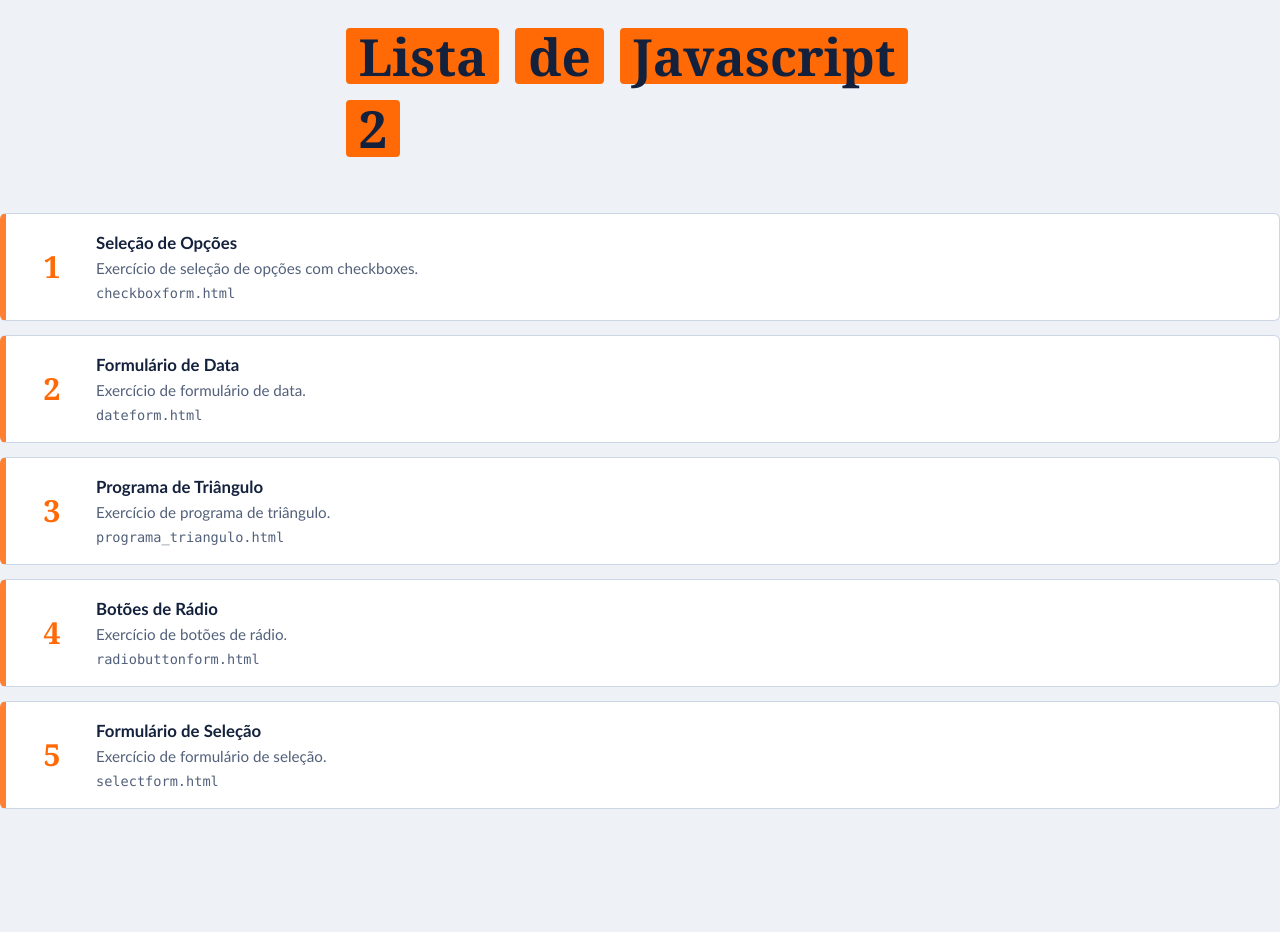
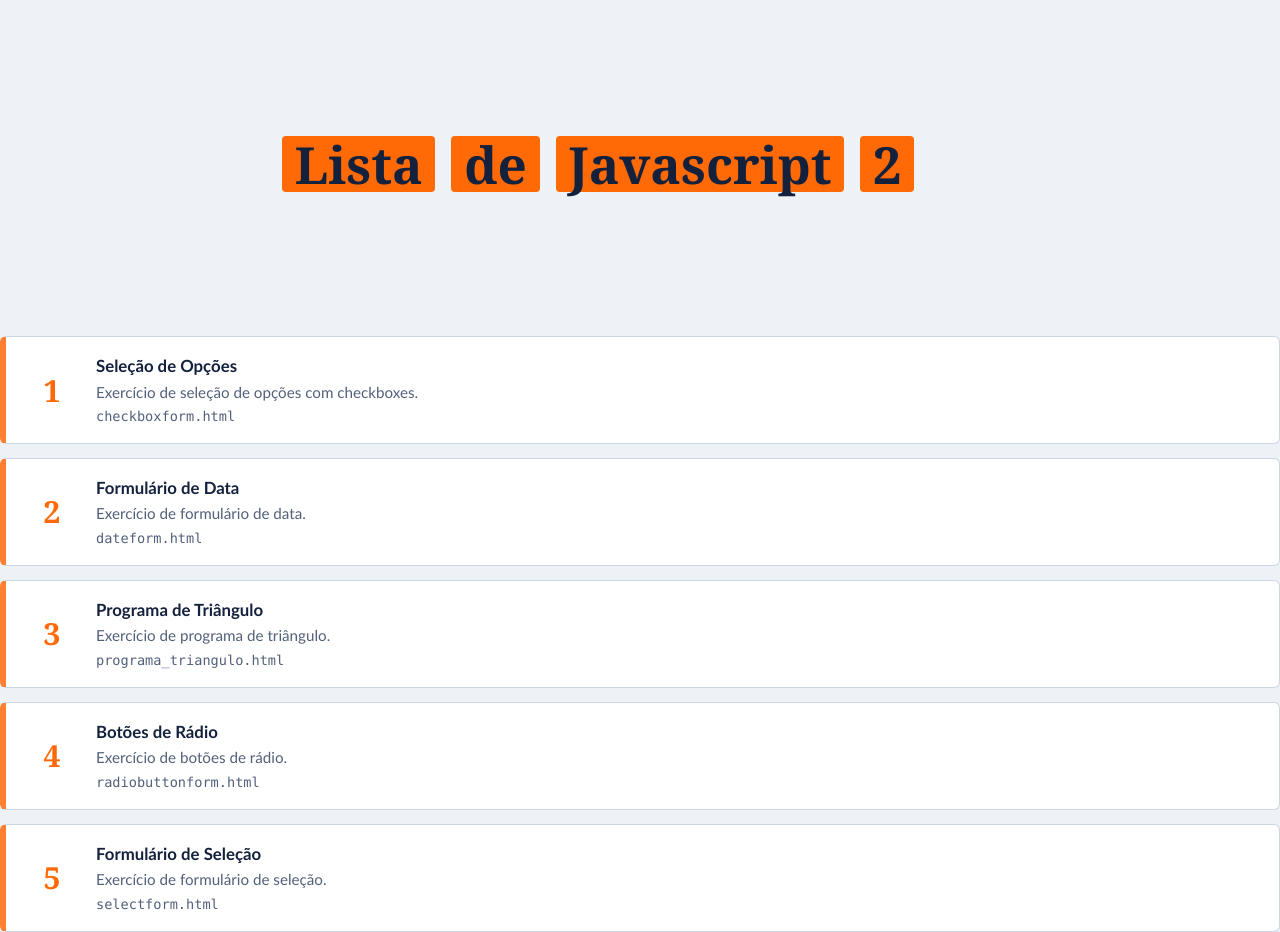
Before and after one commit to Miguel-Franca-81/Lista_2_JS, a plain HTML site: page index.html in a window 1280 px wide. Before the commit the page ends 809 px from the top, so only its background shows below. Drawn offline with Linux system fonts and the light colour scheme.

Commit message:
Primeira alteração

```diff
--- a/index.html
+++ b/index.html
@@ -39,7 +39,7 @@
     justify-content: left;
     padding: 1px 1px;
     background: var(--cartao2);
-    max-width: 860px; margin: 0 auto; padding: 20px 10% 40px; }
+    max-width: 860px; margin: 0 auto; padding: 10% 5% 10%; }
   h1 {
     font-family: Georgia, "Times New Roman", serif;
     font-size: clamp(2rem, 6vw, 3.2rem);
```
